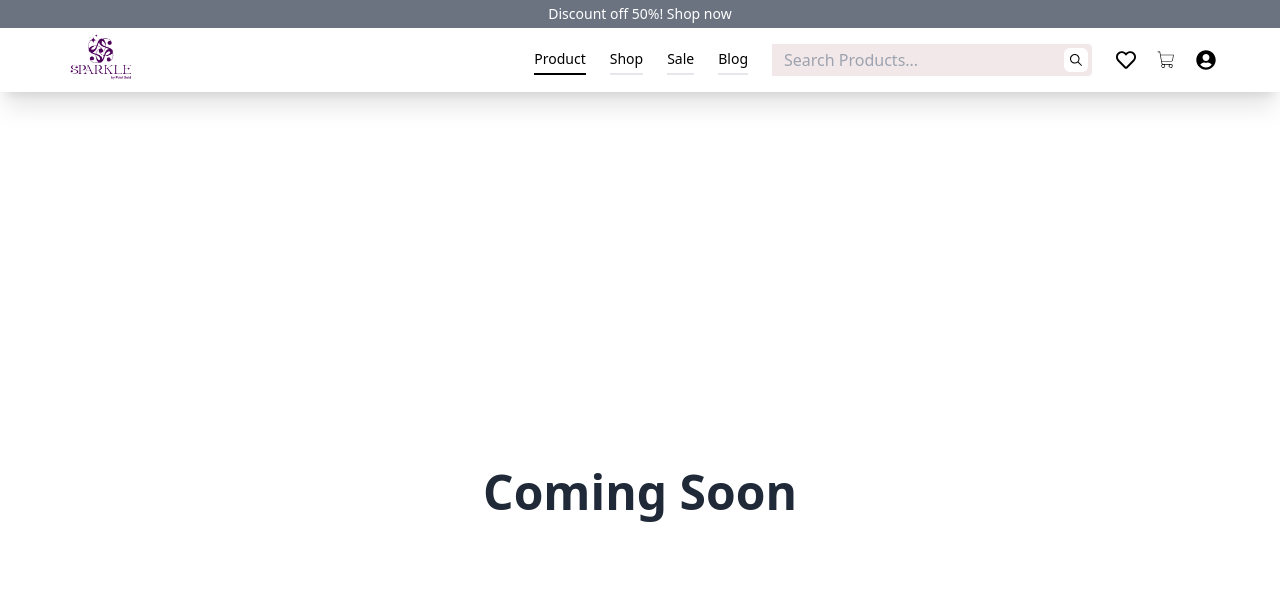
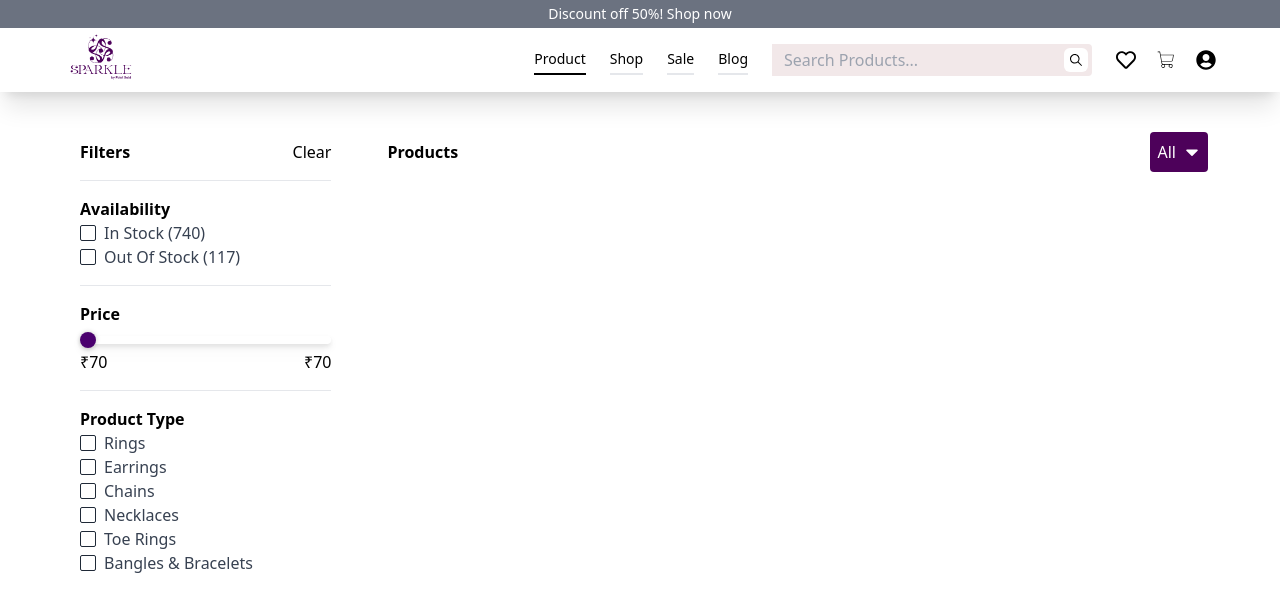
Before and after one commit to pravinchaudhary007/Sparkal-PROJECT, a React (Vite) app: page /product in a window 1280 px wide. Shown: the top 612 px of the page. Built offline with nearby package versions, Linux system fonts and the light colour scheme.

Commit message:
filter added

```diff
--- /dev/null
+++ b/src/Components/CSS/product.css
@@ -0,0 +1,53 @@
+/* PriceSlider.css */
+
+/* Slider track */
+.range-input::-webkit-slider-runnable-track {
+    border-radius: 10px;
+}
+
+/* Slider thumb (pointer) */
+.range-input::-webkit-slider-thumb {
+    appearance: none;
+    width: 16px; /* Increased width for better visibility */
+    height: 16px; /* Increased height for better visibility */
+
+    border-radius: 50%;
+    background-color: #4A006E; /* Color of the pointer */
+    cursor: pointer;
+    box-shadow: 0 0 5px rgba(0, 0, 0, 0.2); /* Optional shadow for better visibility */
+}
+.range-input::-webkit-slider-thumb:hover{
+    appearance: none;
+    scale: 110%;
+
+    border-radius: 50%;
+    background-color: #4A006E; /* Color of the pointer */
+    cursor: pointer;
+    box-shadow: 0 0 5px rgba(0, 0, 0, 0.2);
+}
+
+.range-input::-moz-range-thumb {
+    width: 20px; /* Same width for Firefox */
+    height: 20px; /* Same height for Firefox */
+    border-radius: 50%;
+    background-color: #4A006E;
+    cursor: pointer;
+
+    box-shadow: 0 0 5px rgba(0, 0, 0, 0.2);
+}
+
+.range-input::-ms-thumb {
+    width: 20px; /* Same width for IE/Edge */
+    height: 20px; /* Same height for IE/Edge */
+    border-radius: 50%;
+    background-color: #4A006E;
+    cursor: pointer;
+
+}
+
+
+
+/* Styling for the IE/Edge range fill */
+.range-input::-ms-fill-lower {
+    background: #4A006E;
+}
--- /dev/null
+++ b/src/Components/Pages/Product/FilterHorizontal.jsx
@@ -0,0 +1,11 @@
+
+
+const FilterHorizontal = () => {
+  return (
+     <div className="my-4">
+        <hr className="h-[1px] bg-black" />
+     </div>
+  )
+}
+
+export default FilterHorizontal
--- a/src/Components/Pages/Product/ProductsListing.jsx
+++ b/src/Components/Pages/Product/ProductsListing.jsx
@@ -1,49 +1,217 @@
+import { useEffect, useState } from "react";
 import Header from "../../Home/Navigation/Header";
 import Navbar from "../../Home/Navigation/Navbar";
+import { FaCaretDown } from "react-icons/fa";
+import FilterHorizontal from "./FilterHorizontal";
+import '../../CSS/product.css';
 
 const Products = () => {
-  return (<>
-    {/* Header part  */}
-    <Header />
-    <Navbar />
+  const maxPrice = 1000;
 
-    {/* Product Page  */}
-    <div className="flex items-center justify-center h-auto min-h-screen">
-      <h1 className="text-xl sm:text-4xl md:text-5xl font-bold text-gray-800">
-        Coming Soon
-      </h1>
-    </div>
+  // Load selected product types from localStorage or default to empty array
+  const [selectedTypes, setSelectedTypes] = useState(() => {
+    const storedTypes = JSON.parse(localStorage.getItem('selectedProductTypes'));
+    return storedTypes || []; // Default to empty array if no previous selection
+  });
 
-  </>)
-}
+  // Load stock availability from localStorage or default to false
+  const [inStock, setInStock] = useState(() => localStorage.getItem('inStock') === 'true');
+  const [outOfStock, setOutOfStock] = useState(() => localStorage.getItem('outOfStock') === 'true');
 
-export default Products
+  // Load price from localStorage or default to 70
+  const [price, setPrice] = useState(() => {
+    const savedPrice = localStorage.getItem('selectedPrice');
+    return savedPrice ? parseInt(savedPrice) : 70;
+  });
+
+  // State for managing selected gender
+  const [selectedGender, setSelectedGender] = useState('all'); // Default to 'all'
+
+  // Dropdown open/close state
+  const [isDropdownOpen, setDropdownOpen] = useState(false);
+
+  // Store selected product types in localStorage when they change
+  useEffect(() => {
+    localStorage.setItem('selectedProductTypes', JSON.stringify(selectedTypes));
+  }, [selectedTypes]);
+
+  // Store inStock and outOfStock states in localStorage when they change
+  useEffect(() => {
+    localStorage.setItem('inStock', inStock);
+    localStorage.setItem('outOfStock', outOfStock);
+  }, [inStock, outOfStock]);
+
+  // Store the selected price in localStorage when it changes
+  useEffect(() => {
+    localStorage.setItem('selectedPrice', price);
+  }, [price]);
+
+  // Handle checkbox changes for product types
+  const handleCheckboxChange = (event) => {
+    const value = event.target.value;
+    setSelectedTypes((prevSelected) =>
+      prevSelected.includes(value)
+        ? prevSelected.filter((type) => type !== value) // Remove if already selected
+        : [...prevSelected, value] // Add if not selected
+    );
+  };
+
+  // Handle price change
+  const handlePriceChange = (e) => {
+    setPrice(parseInt(e.target.value));
+  };
+
+  // Clear all filters and localStorage
+  const handleClearFilters = () => {
+    // Reset the state to default values
+    setSelectedTypes([]);
+    setInStock(false);
+    setOutOfStock(false);
+    setPrice(70);
 
 
+    localStorage.removeItem('selectedProductTypes');
+    localStorage.removeItem('inStock');
+    localStorage.removeItem('outOfStock');
+    localStorage.removeItem('selectedPrice');
+  };
 
-// import Header from "../../Home/Navigation/Header";
-// import Navbar from "../../Home/Navigation/Navbar";
+  const options = [
+    { value: 'all', label: 'All' },
+    { value: 'men', label: 'Men' },
+    { value: 'women', label: 'Women' },
+    { value: 'baby&kids', label: 'Baby & Kids' },
+  ];
 
-// const Products = () => {
-//   return (
-//     <>
-//       {/* Header part */}
-//       <header>
-//         <Header />
-//         <Navbar />
-//       </header>
+  const handleOptionSelect = (value) => {
+    setSelectedGender(value); // Update selected gender
+    setDropdownOpen(false);   // Close dropdown after selection
+  };
 
-//       {/* Main product page */}
-//       <main className="px-16 py-8  flex items-center">
-//         <section className="lg:w-[33%] bg-slate-950">
-//           <p>Hi</p>
-//         </section>
-//         <section className="w-full bg-orange-500">
-//           <p>Hi</p>
-//         </section>
-//       </main>
-//     </>
-//   );
-// }
+  return (
+    <>
+      <header>
+        <Header />
+        <Navbar />
+      </header>
 
-// export default Products;
+      <main className="px-16 py-8 flex select-none h-[100vh] items-stretch gap-8 p-4">
+        <section className="lg:w-[33%] p-4">
+          <div className="flex justify-between items-center">
+            <div className="font-semibold">Filters</div>
+            {/* Clear button to reset all filters */}
+            <button onClick={handleClearFilters} className="">Clear</button>
+          </div>
+
+          <FilterHorizontal />
+
+          {/* Availability Section */}
+          <div>
+            <h2 className="font-semibold">Availability</h2>
+            <div className="flex flex-col">
+              <label className="flex items-center cursor-pointer gap-2">
+                <div
+                  onClick={() => setInStock((prev) => !prev)}
+                  className={`w-4 h-4 border-[1px] border-gray-800 rounded-sm flex items-center justify-center relative`}
+                >
+                  <div className={`w-auto h-auto ${inStock ? 'bg-[#4d015a]' : 'bg-transparent'} absolute inset-0 m-[2px]`} />
+                </div>
+                <span className="text-gray-700">In Stock (740)</span>
+              </label>
+              <label className="flex items-center cursor-pointer gap-2">
+                <div
+                  onClick={() => setOutOfStock((prev) => !prev)}
+                  className={`w-4 h-4 border-[1px] border-gray-800 rounded-sm flex items-center justify-center relative`}
+                >
+                  <div className={`w-auto h-auto ${outOfStock ? 'bg-[#4d015a]' : 'bg-transparent'} absolute inset-0 m-[2px]`} />
+                </div>
+                <span className="text-gray-700">Out Of Stock (117)</span>
+              </label>
+            </div>
+          </div>
+
+          <FilterHorizontal />
+
+          {/* Price Range Section */}
+          <div>
+            <h2 className="font-semibold">Price</h2>
+            <div className="w-full">
+              <input
+                type="range"
+                min="70"
+                max={maxPrice}
+                value={price}
+                onChange={handlePriceChange}
+                className="w-full shadow-lg py-1 range-input h-2 drop-shadow-md border-gray-800 rounded-lg appearance-none cursor-pointer"
+                style={{
+                  background: `linear-gradient(to right, #4A006E 0%, #4A006E ${(price - 70) / (maxPrice - 70) * 100}%, #fff ${(price - 70) / (maxPrice - 70) * 100}%, #fff 100%)`,
+                }}
+              />
+              <div className="flex justify-between">
+                <span>₹70</span>
+                <span>₹{price}</span>
+              </div>
+            </div>
+          </div>
+
+          <FilterHorizontal />
+
+          {/* Product Type Section */}
+          <div>
+            <h2 className="font-semibold">Product Type</h2>
+            <div className="flex flex-col">
+              {["Rings", "Earrings", "Chains", "Necklaces", "Toe Rings", "Bangles & Bracelets"].map((type) => (
+                <label key={type} className="flex items-center cursor-pointer gap-2">
+                  <div
+                    onClick={() => handleCheckboxChange({ target: { value: type } })}
+                    className={`w-4 h-4 border-[1px] border-gray-800 rounded-sm flex items-center justify-center relative`}
+                  >
+                    <div className={`w-auto h-auto ${selectedTypes.includes(type) ? 'bg-[#4d015a]' : 'bg-transparent'} absolute inset-0 m-[2px]`} />
+                  </div>
+                  <span className="text-gray-700">{type}</span>
+                </label>
+              ))}
+            </div>
+          </div>
+
+        </section>
+
+        {/* Product Show Section */}
+        <section className="lg:w-full p-2">
+          <div className="flex justify-between items-center">
+            <div className="font-semibold">Products</div>
+            <div className="relative text-center">
+              {/* Dropdown button showing selected gender */}
+              <button
+                onClick={() => setDropdownOpen((prev) => !prev)}
+                className={`w-full text-center bg-[#4d015a] text-white rounded p-2 focus:outline-none`}
+              >
+                <div className="flex justify-center items-center gap-2">
+                  {/* Display selected gender label */}
+                  {options.find(option => option.value === selectedGender).label}
+                  <FaCaretDown className={`h-5 w-4 transform transition-transform duration-300 ${isDropdownOpen ? 'rotate-180' : 'rotate-0'}`} />
+                </div>
+              </button>
+
+              {isDropdownOpen && (
+                <div className="absolute right-0 w-32 mt-1 shadow-lg bg-white drop-shadow-md p-1 rounded-sm z-10">
+                  {options.map(option => (
+                    <div
+                      key={option.value}
+                      onClick={() => handleOptionSelect(option.value)}
+                      className={`p-2 m-1 rounded-sm cursor-pointer ${selectedGender === option.value ? 'bg-[#4d015a] text-white' : 'hover:bg-[#4d015a] hover:text-white'}`}
+                    >
+                      {option.label}
+                    </div>
+                  ))}
+                </div>
+              )}
+            </div>
+          </div>
+        </section>
+      </main>
+    </>
+  );
+};
+
+export default Products;
```
